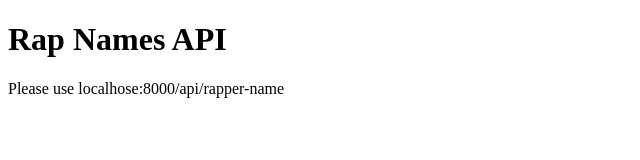
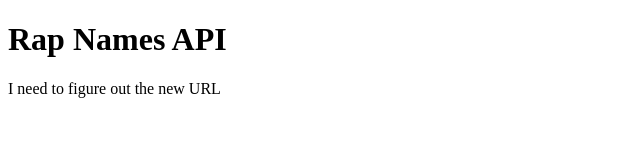
Before and after one commit to enigmamikey/rapper-name-api, a website: page index.html in a window 1280 px wide. Shown: the whole page, without its empty margins (0-640 px from the left). Drawn offline with Linux system fonts and the light colour scheme.

Commit message:
on Render

```diff
--- a/index.html
+++ b/index.html
@@ -8,6 +8,6 @@
 </head>
 <body>
     <h1>Rap Names API</h1>
-    <p>Please use localhose:8000/api/rapper-name</p>
+    <p>I need to figure out the new URL</p>
 </body>
 </html>
```
